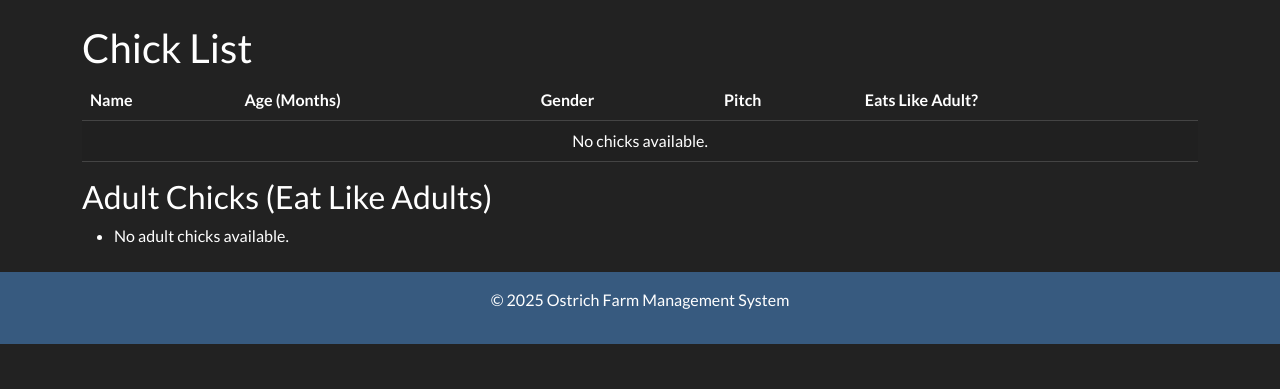
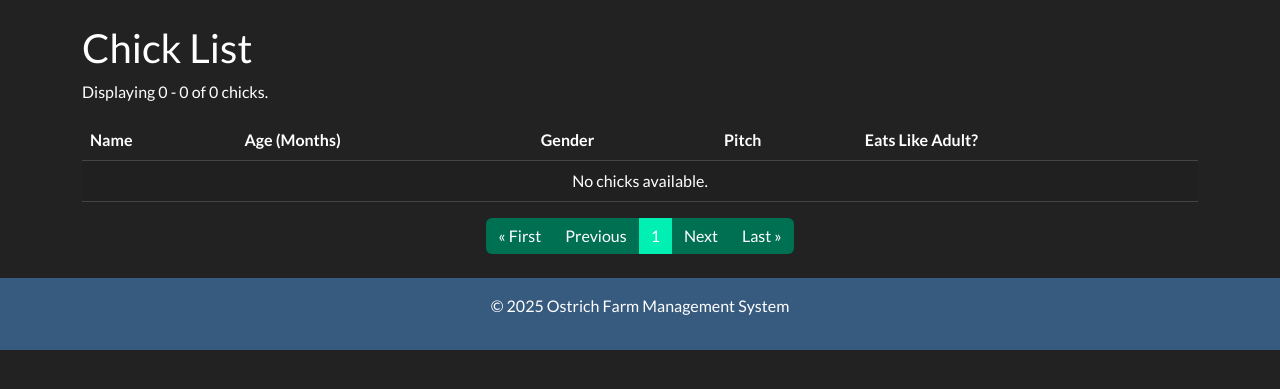
Before and after one commit to Muhap/Ostrich-Era, a Django app: page /chick-list/ in a window 1280 px wide. Shown: the part 72-461 px from the top of the page. Run offline with Django 5.2, Linux system fonts and the light colour scheme; data that the repository does not hold is empty.

Commit message:
some adjusts

```diff
--- a/ostrich/urls.py
+++ b/ostrich/urls.py
@@ -67,6 +67,4 @@
     path('insights/', views.insights, name='insights'),
 
 
-
-
 ]
--- a/ostrich/views.py
+++ b/ostrich/views.py
@@ -293,14 +293,14 @@
     return render(request, 'chicks/add_chick_outside.html', {'form': form})
 
 def chick_list(request):
-
     chicks = Chick.objects.all().order_by('-creation_date')
 
-    paginator = Paginator(chicks, 20)  # Show 20 chicks per page
+    paginator = Paginator(chicks, 10)  # Show 10 chicks per page
     page_number = request.GET.get('page')
     page_chicks = paginator.get_page(page_number)
 
-    return render(request, 'chicks/chick_list.html', {'chicks': page_chicks})
+    return render(request, 'chicks/chick_list.html', {'page_chicks': page_chicks})  # Remove 'chicks'
+
 
 def select_egg_for_chick(request):
 
--- a/requirements.txt
+++ b/requirements.txt
@@ -1,6 +1,7 @@
-pip
 venv
 django
 matplotlib
 transformers
 torch
+sentencepiece
+llama-cpp-python
--- a/templates/chicks/chick_list.html
+++ b/templates/chicks/chick_list.html
@@ -2,6 +2,7 @@
 
 {% block content %}
 <h2>Chick List</h2>
+<p>Displaying {{ page_chicks.start_index }} - {{ page_chicks.end_index }} of {{ page_chicks.paginator.count }} chicks.</p>
 <table class="table table-striped">
     <thead>
         <tr>
@@ -13,7 +14,7 @@
         </tr>
     </thead>
     <tbody>
-        {% for chick in chicks %}
+        {% for chick in page_chicks %}
         <tr>
             <td>{{ chick.name }}</td>
             <td>{{ chick.age_in_months }}</td> <!-- Dynamically calculated -->
@@ -29,13 +30,46 @@
     </tbody>
 </table>
 
-<!-- Display Adult Chicks -->
-<h3>Adult Chicks (Eat Like Adults)</h3>
-<ul>
-    {% for chick in adult_chicks %}
-    <li>{{ chick.name }} ({{ chick.age_in_months }} months old)</li>
-    {% empty %}
-    <li>No adult chicks available.</li>
-    {% endfor %}
-</ul>
+<!-- Pagination Controls -->
+<nav aria-label="Page navigation">
+    <ul class="pagination justify-content-center">
+        {% if page_chicks.has_previous %}
+        <li class="page-item">
+            <a class="page-link" href="?page=1">&laquo; First</a>
+        </li>
+        <li class="page-item">
+            <a class="page-link" href="?page={{ page_chicks.previous_page_number }}">Previous</a>
+        </li>
+        {% else %}
+        <li class="page-item disabled">
+            <a class="page-link" href="#" tabindex="-1" aria-disabled="true">&laquo; First</a>
+        </li>
+        <li class="page-item disabled">
+            <a class="page-link" href="#" tabindex="-1" aria-disabled="true">Previous</a>
+        </li>
+        {% endif %}
+
+        <!-- Current Page Indicator -->
+        <li class="page-item active" aria-current="page">
+            <span class="page-link">{{ page_chicks.number }}</span>
+        </li>
+
+        {% if page_chicks.has_next %}
+        <li class="page-item">
+            <a class="page-link" href="?page={{ page_chicks.next_page_number }}">Next</a>
+        </li>
+        <li class="page-item">
+            <a class="page-link" href="?page={{ page_chicks.paginator.num_pages }}">Last &raquo;</a>
+        </li>
+        {% else %}
+        <li class="page-item disabled">
+            <a class="page-link" href="#" tabindex="-1" aria-disabled="true">Next</a>
+        </li>
+        <li class="page-item disabled">
+            <a class="page-link" href="#" tabindex="-1" aria-disabled="true">Last &raquo;</a>
+        </li>
+        {% endif %}
+    </ul>
+</nav>
+
 {% endblock %}
```
Also changed, not shown: db.sqlite3.
